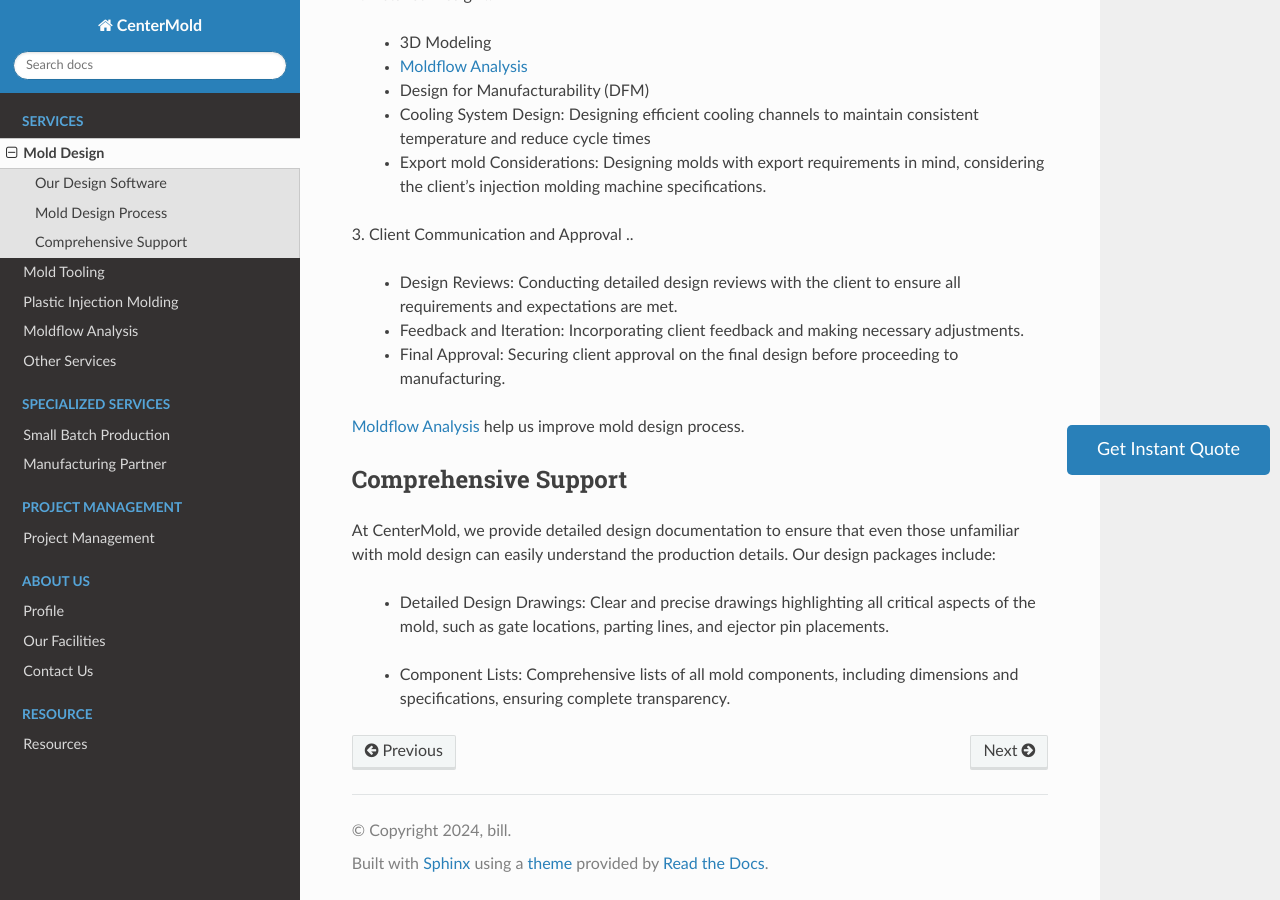
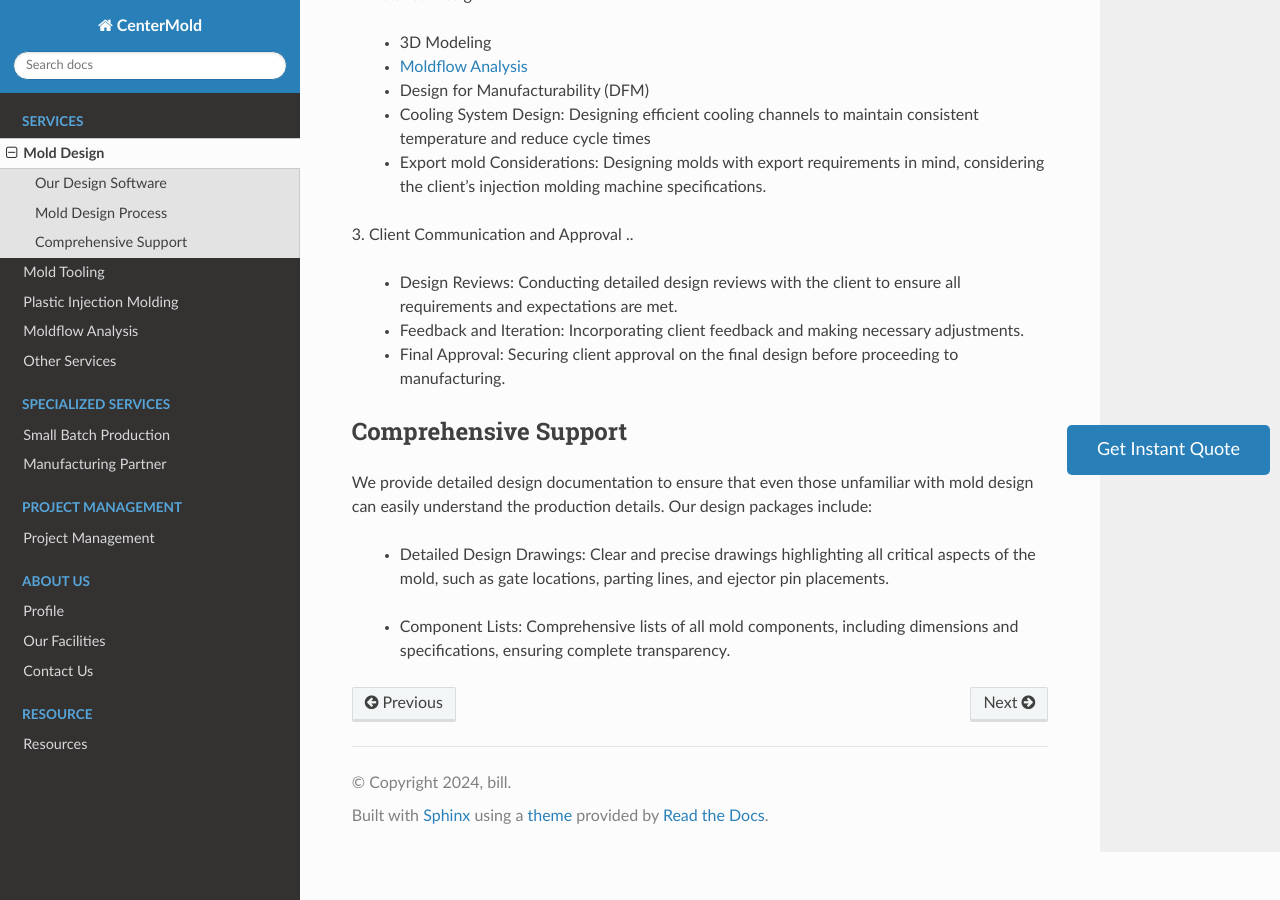
Before and after one commit to paultang/centermold, a Sphinx documentation site: the page built from source/Mold-Design.rst, in a window 1280 px wide and 900 px high, scrolled down 1185 px. Built offline with Sphinx 7.4.7 and the Read the Docs theme 2.0.0, drawn with Linux system fonts in a browser that asks for light colours; pages that are not in the unit, such as notebooks, are missing from menus.

Commit message:
Update Mold-Design.rst

```diff
--- a/source/Mold-Design.rst
+++ b/source/Mold-Design.rst
@@ -55,13 +55,11 @@ Our team of seasoned professionals brings decades of expertise in mold design an
   - Feedback and Iteration: Incorporating client feedback and making necessary adjustments.
   - Final Approval: Securing client approval on the final design before proceeding to manufacturing.
 
-:ref:`Mold-flow` help us improve mold design process.
-
 
 Comprehensive Support
 ----------------------------------------
 
-At CenterMold, we provide detailed design documentation to ensure that even those unfamiliar with mold design can easily understand the production details. Our design packages include:
+We provide detailed design documentation to ensure that even those unfamiliar with mold design can easily understand the production details. Our design packages include:
 
   - Detailed Design Drawings: Clear and precise drawings highlighting all critical aspects of the mold, such as gate locations, parting lines, and ejector pin placements.
 ..
```
